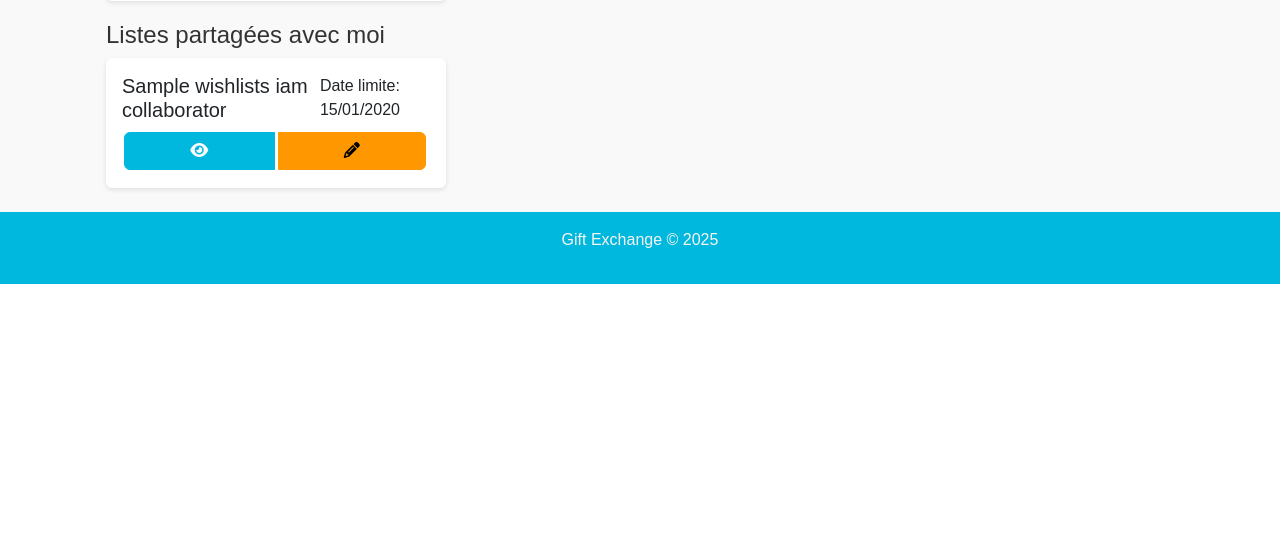
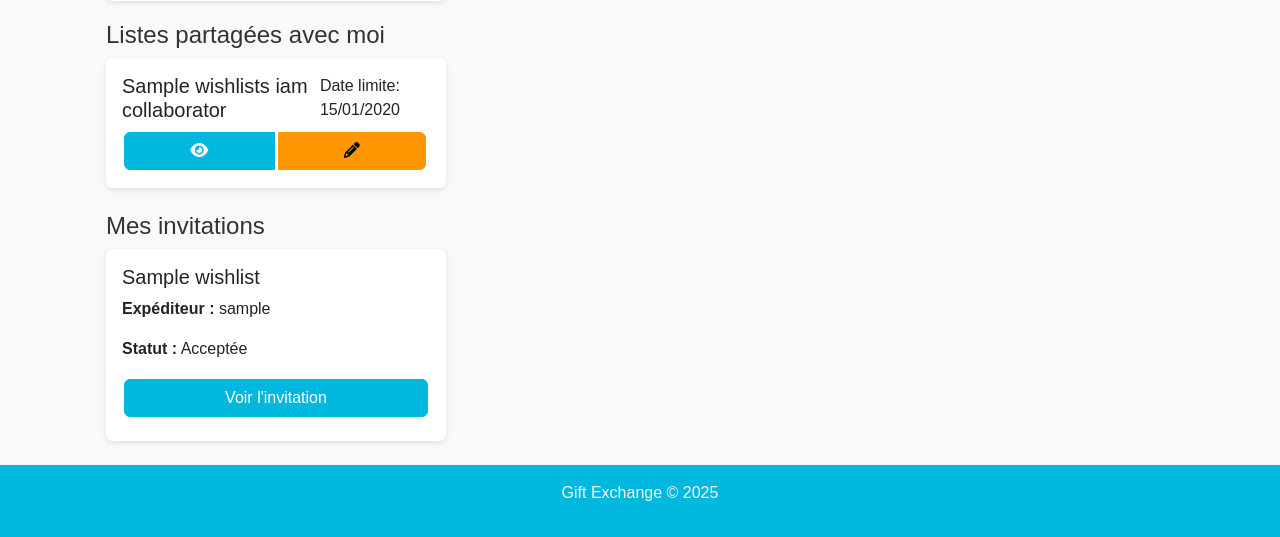
Before and after one commit to nawalchahboune/projetUEG, a Symfony app: template templates/wishlists/index.html.twig in a window 1280 px wide. Shown: the part 615-1152 px from the top of the page. Before the commit the page ends 899 px from the top, so only its background shows below. Run offline with Twig, Linux system fonts and the light colour scheme; the template is opened without the code that fills it: most values are stand-ins (such as "Sample title", 1, 10 or a date in 2020); some libraries are stand-ins or nearby versions.

Commit message:
Section/gestion invitation

```diff
--- a/templates/wishlists/index.html.twig
+++ b/templates/wishlists/index.html.twig
@@ -17,7 +17,6 @@
             align-items: center;
             z-index: 1000;
         }
-
         .share-popup-content {
             background-color: white;
             padding: 20px;
@@ -26,7 +25,6 @@
             max-width: 500px;
             box-shadow: 0 4px 8px rgba(0, 0, 0, 0.2);
         }
-
         /* Style pour alignement horizontal des wishlists */
         .wishlist-container {
             display: flex;
@@ -34,13 +32,11 @@
             gap: 15px;
             justify-content: flex-start;
         }
-
         .wishlist-card {
             flex: 0 0 auto;
             width: 340px;
             margin-bottom: 20px;
         }
-
         .hidden {
             display: none !important;
         }
@@ -61,7 +57,7 @@
         </div>
     </div>
 
-    {# Zone d'image avec augmentation de l'espace sous l'image pour pousser la zone vers le bas #}
+    {# Zone d'image avec augmentation de l'espace sous l'image #}
     <div class="profile-header mb-4">
         <img src="{{ asset('images/gifts.jpg') }}" alt="cover pic" class="header-image">
         <div class="profile-pic-container">
@@ -84,13 +80,11 @@
                     <div class="wishlist-card">
                         <div class="card h-100 {% if wishlist.isExpired() %}card-expired{% endif %}">
                             <div class="card-body d-flex flex-column h-100">
-
                                 {# Titre de la wishlist #}
                                 <h5 class="card-title mb-3">
                                     {{ wishlist.name }}
                                     {% if wishlist.isExpired() %}<span class="badge bg-secondary">Expirée</span>{% endif %}
                                 </h5>
-
                                 {# Zone contenant la date et les boutons #}
                                 <div class="mt-auto py-3">
                                     <p class="card-text">
@@ -100,7 +94,6 @@
                                         </span>
                                     </p>
                                 </div>
-
                                 <!-- Wishlist Actions -->
                                 <div class="btn-group d-flex justify-content-between">
                                     <a href="{{ path('app_wishlist_show', {'id': wishlist.id}) }}" class="btn btn-primary flex-fill me-1 text-center">
@@ -140,6 +133,8 @@
                 {% endfor %}
             </div>
         {% endif %}
+
+        {# Section pour les listes partagées avec moi #}
         <h4>Listes partagées avec moi</h4>
         {% if wishlistsIamCollaborator is empty %}
             <div class="alert alert-info">Aucune liste de souhaits partagée avec vous.</div>
@@ -149,15 +144,14 @@
                     <div class="col-md-4 mb-4">
                         <div class="card h-100">
                             <div class="card-body d-flex flex-column">
-                                <!-- Wishlist Title and Deadline -->
+                                <!-- Titre et date limite -->
                                 <div class="d-flex justify-content-between align-items-center mb-2">
                                     <h5 class="card-title mb-0">{{ wishlist.name }}</h5>
                                     <p class="card-text mb-0">
                                         Date limite: {{ wishlist.deadline ? wishlist.deadline|date('d/m/Y') : 'Non définie' }}
                                     </p>
                                 </div>
-
-                                <!-- Wishlist Actions -->
+                                <!-- Actions -->
                                 <div class="btn-group d-flex justify-content-between">
                                     <a href="{{ path('app_wishlist_show', {'id': wishlist.id}) }}" class="btn btn-primary flex-fill me-1 text-center">
                                         <i class="fas fa-eye"></i>
@@ -172,9 +166,46 @@
                 {% endfor %}
             </div>
         {% endif %}
+
+        {# Section pour afficher Mes invitations #}
+        <h4>Mes invitations</h4>
+        {% if invitations is empty %}
+            <div class="alert alert-info">Vous n'avez pas d'invitations en attente.</div>
+        {% else %}
+            <div class="row">
+                {% for invitation in invitations %}
+                    <div class="col-md-4 mb-4">
+                        <div class="card h-100">
+                            <div class="card-body d-flex flex-column">
+                                <h5 class="card-title">{{ invitation.wishlist.name }}</h5>
+                                <p class="card-text">
+                                    <strong>Expéditeur :</strong> {{ invitation.sender.username }}
+                                </p>
+                                <p class="card-text">
+                                    <strong>Statut :</strong>
+                                    {% if invitation.accepted %}
+                                        Acceptée
+                                    {% else %}
+                                        En attente
+                                    {% endif %}
+                                </p>
+                                <a href="{{ path('app_invitation_show', {'id': invitation.id}) }}" class="btn btn-primary mb-2">Voir l'invitation</a>
+                                {% if not invitation.accepted %}
+                                    <form action="{{ path('invitation_accept', {'id': invitation.id}) }}" method="post">
+                                        <input type="hidden" name="_token" value="{{ csrf_token('accept' ~ invitation.id) }}">
+                                        <button type="submit" class="btn btn-success">Accepter l'invitation</button>
+                                    </form>
+                                {% endif %}
+                            </div>
+                        </div>
+                    </div>
+                {% endfor %}
+            </div>
+        {% endif %}
+
     </div>
 
-    <!-- Popups centralisés à l'extérieur de la structure des cartes -->
+    {# Popups de partage pour les wishlists #}
     {% for wishlist in wishlists %}
         <div id="share-popup-{{ wishlist.id }}" class="share-popup hidden">
             <div class="share-popup-content">
@@ -201,19 +232,14 @@
                             <i class="fas fa-plus"></i>
                         </button>
                     </div>
-
-                    <!-- Conteneur pour les suggestions d'utilisateurs -->
-                    <div
-                        id="user-suggestions-{{ wishlist.id }}"
-                        class="user-suggestions mt-2"
-                    ></div>
+                    <!-- Suggestions d'utilisateurs -->
+                    <div id="user-suggestions-{{ wishlist.id }}" class="user-suggestions mt-2"></div>
                 </div>
             </div>
         </div>
     {% endfor %}
 </div>
 {% endblock %}
-
 
 {% block javascripts %}
 {{ parent() }}
@@ -224,25 +250,20 @@
 
         // Gestion des boutons de partage
         const shareButtons = document.querySelectorAll('.share-wishlist-btn');
-
         shareButtons.forEach(button => {
             button.addEventListener('click', function (event) {
                 event.stopPropagation();
-
-                // Masquer tous les autres popups
                 const popups = document.querySelectorAll('.share-popup');
                 popups.forEach(popup => {
                     popup.classList.add('hidden');
                 });
-
-                // Afficher le popup correspondant
                 const wishlistId = this.getAttribute('data-id');
                 const popup = document.getElementById('share-popup-' + wishlistId);
                 popup.classList.remove('hidden');
             });
         });
 
-        // Gestion des boutons de fermeture
+        // Boutons de fermeture des popups
         const closeButtons = document.querySelectorAll('.close-popup-btn');
         closeButtons.forEach(button => {
             button.addEventListener('click', function () {
@@ -252,37 +273,30 @@
             });
         });
 
-        // Gestion de la recherche d'utilisateurs
+        // Recherche d'utilisateurs pour le partage
         const friendInputs = document.querySelectorAll('.friend-input');
         friendInputs.forEach(input => {
             let searchTimeout;
-
             input.addEventListener('input', function () {
                 const searchValue = this.value.trim();
                 const wishlistId = this.id.replace('friend-username-', '');
                 const suggestionsContainer = document.getElementById(`user-suggestions-${wishlistId}`);
-
                 clearTimeout(searchTimeout);
-
                 if (searchValue.length < 2) {
                     suggestionsContainer.innerHTML = '';
                     return;
                 }
-
                 searchTimeout = setTimeout(() => {
                     fetch(`/api/users/search?query=${encodeURIComponent(searchValue)}`)
                         .then(response => response.json())
                         .then(users => {
                             suggestionsContainer.innerHTML = '';
-
                             if (users.length === 0) {
                                 suggestionsContainer.innerHTML = '<p class="text-muted">Aucun utilisateur trouvé</p>';
                                 return;
                             }
-
                             const suggestionsList = document.createElement('div');
                             suggestionsList.className = 'list-group';
-
                             users.forEach(user => {
                                 const suggestionItem = document.createElement('a');
                                 suggestionItem.href = '#';
@@ -293,16 +307,13 @@
                                         <small>${user.email}</small>
                                     </div>
                                 `;
-
                                 suggestionItem.addEventListener('click', function (e) {
                                     e.preventDefault();
                                     input.value = user.username;
                                     suggestionsContainer.innerHTML = '';
                                 });
-
                                 suggestionsList.appendChild(suggestionItem);
                             });
-
                             suggestionsContainer.appendChild(suggestionsList);
                         })
                         .catch(error => {
@@ -313,21 +324,18 @@
             });
         });
 
-        // Gestion du bouton d'ajout d'ami
+        // Bouton d'ajout d'ami
         const addFriendButtons = document.querySelectorAll('.add-friend-btn');
         addFriendButtons.forEach(button => {
             button.addEventListener('click', function (event) {
                 event.preventDefault();
-
                 const wishlistId = this.getAttribute('data-id');
                 const inputField = document.getElementById(`friend-username-${wishlistId}`);
                 const username = inputField.value.trim();
-
                 if (!username) {
                     alert('Veuillez entrer un nom d\'utilisateur.');
                     return;
                 }
-
                 fetch('/api/wishlist/add-collaborator', {
                     method: 'POST',
                     headers: {
@@ -355,16 +363,14 @@
             });
         });
 
-        // Ajout du bouton de copie du lien
+        // Bouton de copie du lien
         const copyButtons = document.querySelectorAll('.copy-link-btn');
         copyButtons.forEach(button => {
             button.addEventListener('click', function() {
                 const wishlistId = this.getAttribute('data-id');
                 const linkInput = document.getElementById(`share-link-${wishlistId}`);
-
                 linkInput.select();
                 document.execCommand('copy');
-
                 this.textContent = 'Copié !';
                 setTimeout(() => {
                     this.textContent = 'Copy Link';
```
Also changed, not shown: src/Controller/InvitationController.php (+58 -1 lines), src/Controller/WishlistsController.php (+14 -8 lines), 1 other file. Lines whose indentation alone changed are shown as unchanged.
